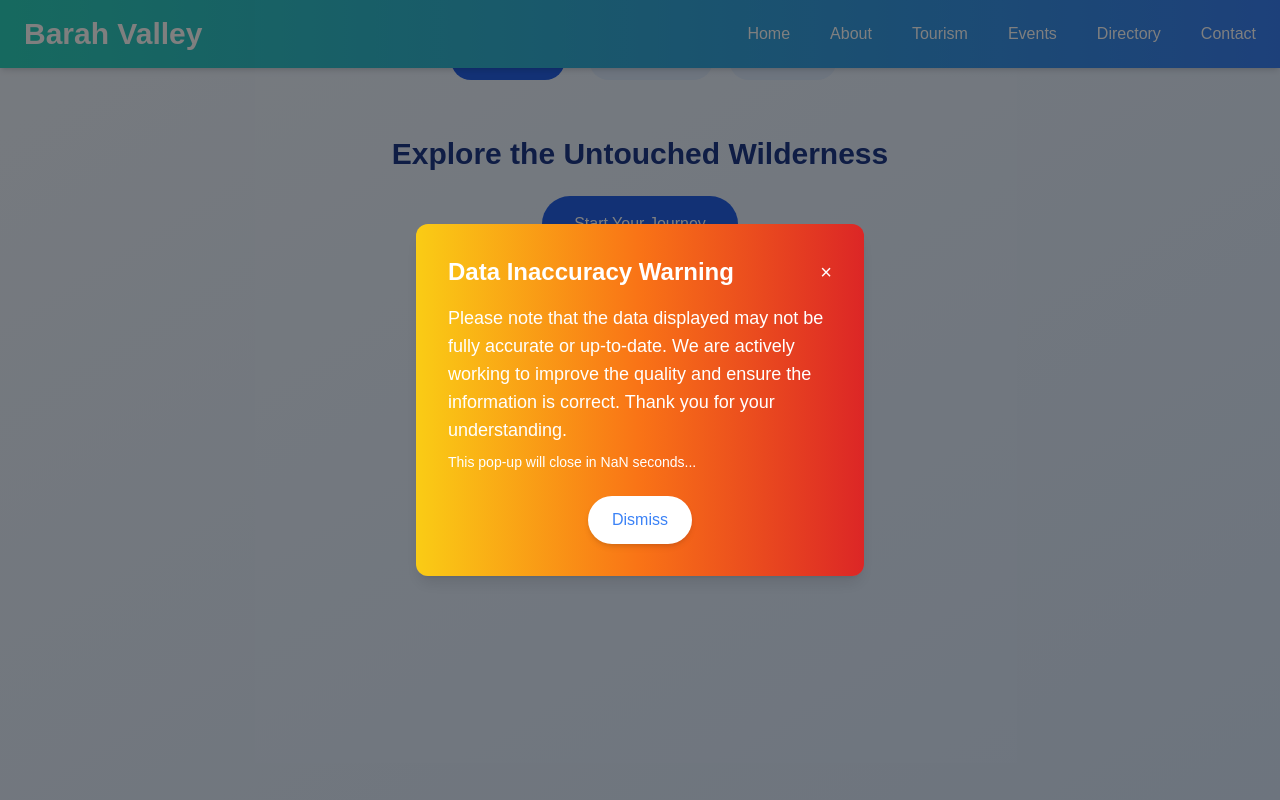
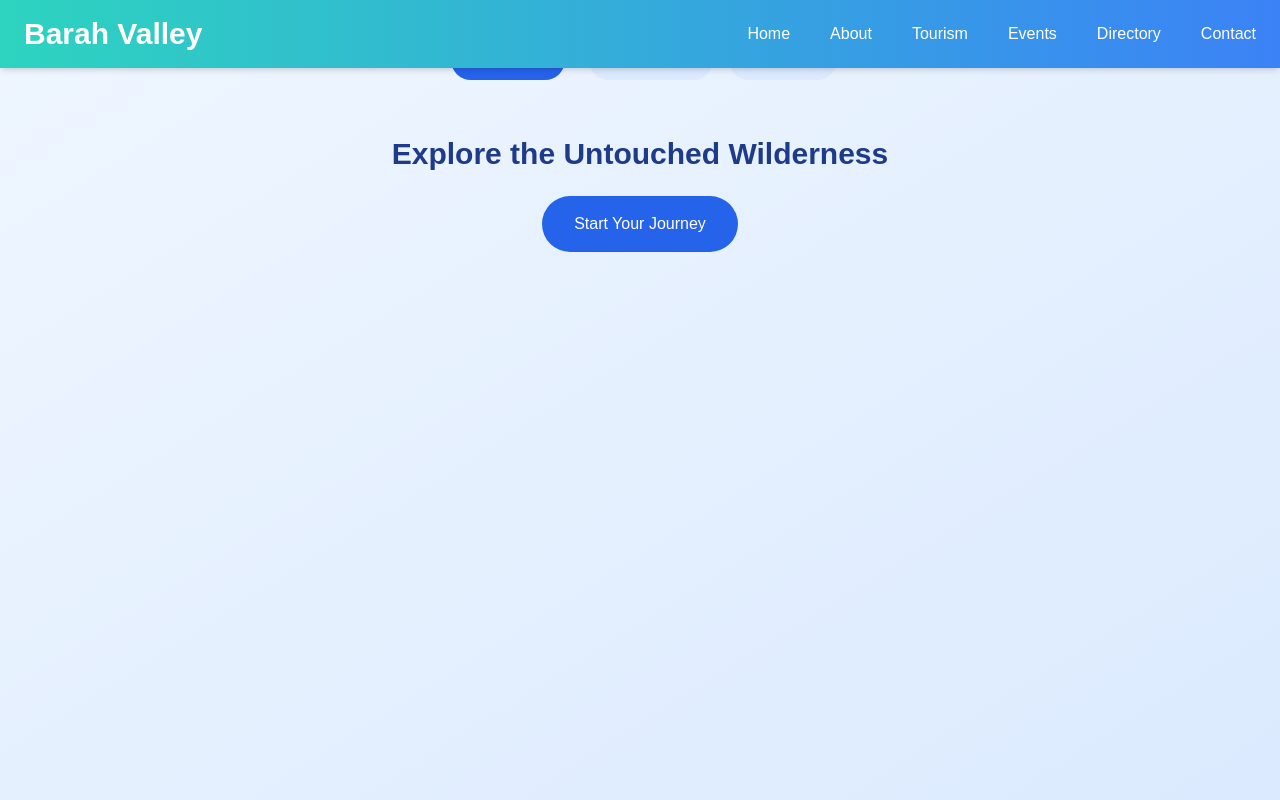
Before and after one commit to ShadBalti/barah_valley, a Next.js app: page /broq in a window 1280 px wide. Shown: the top 800 px of the page. Built offline with nearby package versions, Linux system fonts and the light colour scheme.

Commit message:
update layout.tsx fix

```diff
--- a/app/layout.tsx
+++ b/app/layout.tsx
@@ -89,7 +89,7 @@ const RootLayout: React.FC < { children: React.ReactNode } > = ({ children }) =>
     <html lang="en">
       <body>
         <Navbar />
-         <Popup open={isOpen} />
+         <Popup duration={isOpen} />
         <main>
 
         {children}
```
